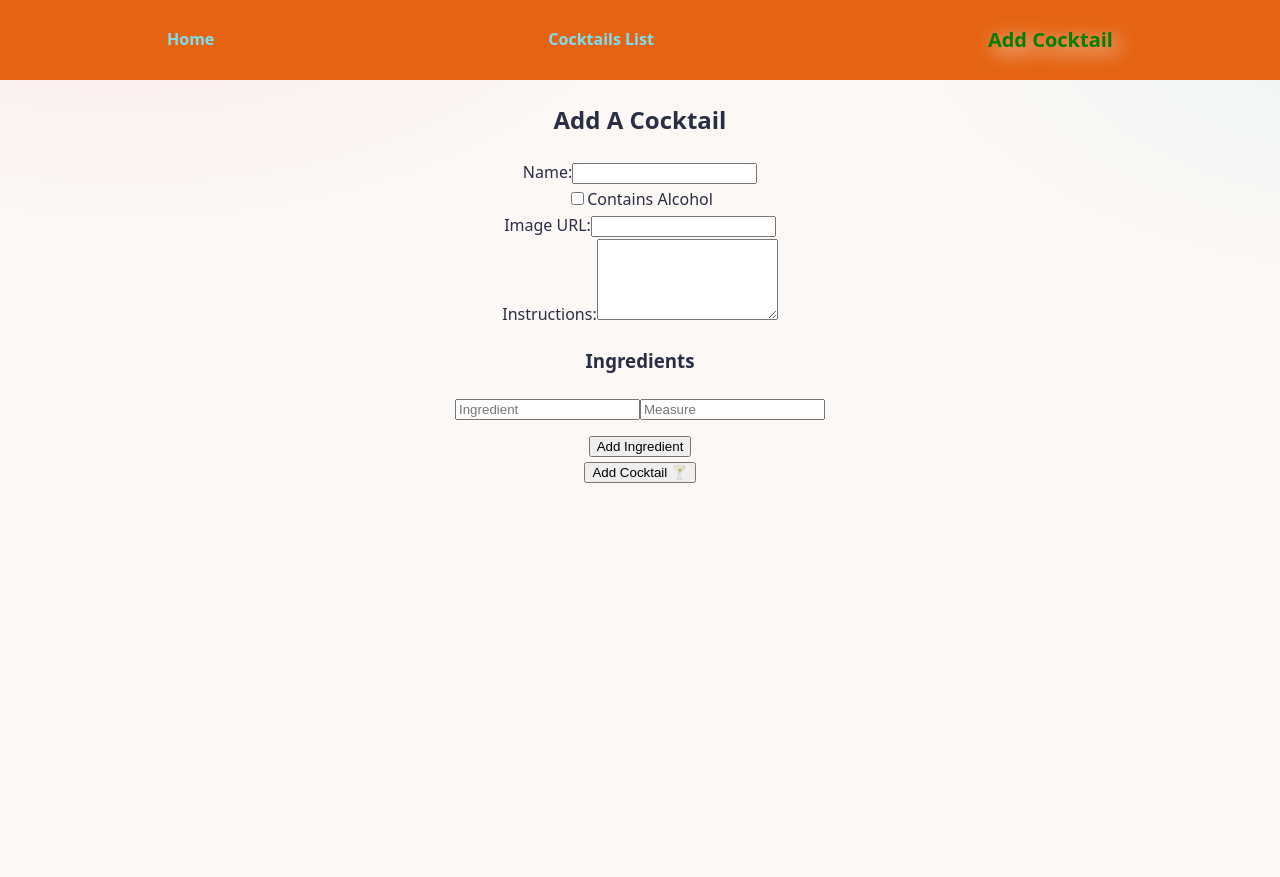
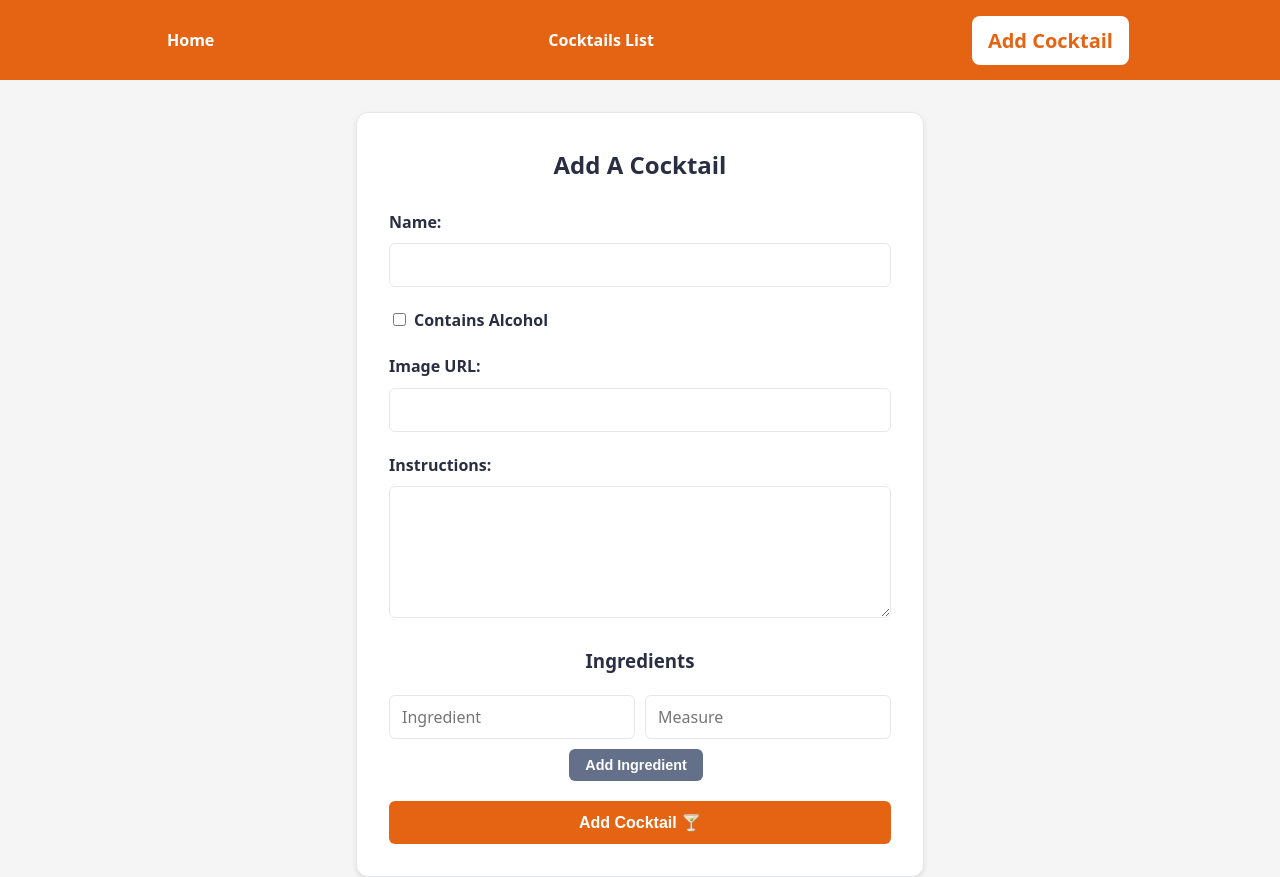
Before and after one commit to fabian-dietrich/m2-cocktail-project, a React (Vite) app: page /add-cocktail in a window 1280 px wide. Before the commit the page ends 800 px from the top, so only its background shows below. Built offline with nearby package versions, Linux system fonts and the light colour scheme; no server answers.

Commit message:
made things prettier

```diff
--- a/index.html
+++ b/index.html
@@ -4,7 +4,7 @@
     <meta charset="UTF-8" />
     <link rel="icon" type="image/svg+xml" href="/vite.svg" />
     <meta name="viewport" content="width=device-width, initial-scale=1.0" />
-    <title>m2-cocktails-project</title>
+    <title>The Potions Bar</title>
   </head>
   <body>
     <div id="root"></div>
--- a/src/App.css
+++ b/src/App.css
@@ -1,9 +1,26 @@
-body {
-  text-align: center;
-  padding: 0;
-  margin: 0;
+/* ===== GLOBAL RESET ===== */
+* {
+  box-sizing: border-box;
 }
 
+html,
+body,
+#root {
+  height: 100%;
+}
+
+body {
+  margin: 0;
+  padding: 0;
+  text-align: center;
+  font-family: ui-sans-serif, system-ui, -apple-system, "Segoe UI", Roboto,
+    Arial;
+  color: #2a2e43;
+  background: #f5f5f5;
+  line-height: 1.65;
+}
+
+/* ===== NAVIGATION ===== */
 nav {
   background-color: rgb(229, 100, 19);
   height: 10vh;
@@ -12,47 +29,66 @@ nav {
   align-items: center;
 }
 
-a {
+nav a {
+  text-decoration: none;
+  color: #fff;
+  font-weight: 600;
+  padding: 8px 16px; /* ADD padding for the button effect */
+  border-radius: 8px; /* ADD rounded corners */
+  transition: all 0.2s ease; /* Changed from just color */
+}
+
+nav a:hover {
+  color: #f5f5f5;
+}
+
+nav a.active {
+  background-color: #fff; /* White background */
+  color: rgb(229, 100, 19); /* Orange text */
+  font-size: 1.25rem;
+  font-weight: bold;
+}
+
+/* ===== COCKTAIL LIST PAGE ===== */
+
+.cocktail-list {
+  max-width: 1200px;
+  margin: 0 auto;
+  display: grid;
+  grid-template-columns: repeat(auto-fit, minmax(320px, 1fr));
+  flex-direction: column;
+  gap: 24px;
+  padding: 16px 16px 48px 16px;
+}
+
+.cocktail-list a {
   text-decoration: none;
 }
 
-.active {
-  text-shadow: 5px 5px 20px white;
-  color: green;
-  font-size: 1.25rem;
-}
-
-/* suggested styling from gpt*/
-
-/* container (optional, just for nice spacing) */
-.cocktail-list {
-  max-width: 720px;
-  margin: 0 auto;
+.cocktail-card {
   display: flex;
   flex-direction: column;
-  gap: 16px;
-  padding: 0 16px;
-}
-
-/* stack content inside each card */
-.cocktail-card {
-  display: flex;
-  flex-direction: column; /* 👈 image on top, name beneath */
   align-items: center;
   text-align: center;
   gap: 10px;
   padding: 16px;
-  margin: 0 auto;
+  margin: 0;
   width: 100%;
+  max-width: 540px;
   border: 1px solid #e5e7eb;
   border-radius: 12px;
   background: #fff;
-  box-shadow: 0 1px 2px rgba(0, 0, 0, 0.04);
+  box-shadow: 0 2px 4px rgba(0, 0, 0, 0.1);
+  transition: transform 0.2s ease, box-shadow 0.2s ease;
 }
 
-/* make the image “bolder” (bigger + shadow) */
+.cocktail-card:hover {
+  transform: translateY(-2px);
+  box-shadow: 0 4px 12px rgba(0, 0, 0, 0.15);
+}
+
 .cocktail-card img {
-  width: 140px; /* bigger */
+  width: 140px;
   height: 140px;
   object-fit: cover;
   border-radius: 12px;
@@ -60,136 +96,259 @@ a {
   box-shadow: 0 6px 16px rgba(0, 0, 0, 0.12);
 }
 
-/* name underneath */
 .cocktail-card p {
   margin: 0;
-  font-weight: 700; /* bold */
+  font-weight: 700;
   font-size: 1.1rem;
   color: #111;
 }
 
-/* ===== Bubbly UI Theme ===== */
-:root {
-  --pink: #ff6fb5;
-  --sky: #7bdff2;
-  --mint: #b2f7ef;
-  --mango: #f8d34f;
-  --navy: #1f2544;
-  --foam: #fffefd; /* card surface */
-  --porcelain: #fbf8f6; /* page bg */
-  --ink: #2a2e43; /* body text */
-  --muted: #64708a;
+/* ===== FORM PAGES (Add/Edit Cocktail) ===== */
 
-  --radius: 20px;
-  --shadow: 0 12px 30px rgba(31, 37, 68, 0.12);
+.form-container {
+  max-width: 600px;
+  margin: 32px auto;
+  padding: 0 16px;
 }
 
-/* Global */
-* {
-  box-sizing: border-box;
-}
-html,
-body,
-#root {
-  height: 100%;
-}
-body {
-  margin: 0;
-  font-family: ui-sans-serif, system-ui, -apple-system, "Segoe UI", Roboto,
-    Arial;
-  color: var(--ink);
-  background: radial-gradient(
-      900px 500px at 10% -10%,
-      rgba(255, 111, 181, 0.12),
-      transparent 60%
-    ),
-    radial-gradient(
-      900px 500px at 110% 0%,
-      rgba(123, 223, 242, 0.12),
-      transparent 55%
-    ),
-    var(--porcelain);
-  line-height: 1.65;
+.form-card {
+  background: #fff;
+  border: 1px solid #e5e7eb;
+  border-radius: 12px;
+  padding: 32px;
+  box-shadow: 0 2px 4px rgba(0, 0, 0, 0.1);
 }
 
-/* ===== Optional navbar (if you have one) ===== */
-.navbar {
-  position: sticky;
-  top: 0;
-  z-index: 50;
-  background: linear-gradient(90deg, #1f2544, #2a3160);
-  box-shadow: 0 6px 18px rgba(0, 0, 0, 0.12);
-}
-.navbar-inner {
-  max-width: 1100px;
-  margin: 0 auto;
-  padding: 12px 16px;
-  display: flex;
-  gap: 18px;
-  justify-content: center;
-}
-.navbar a {
-  color: #eaf6ff;
-  text-decoration: none;
-  font-weight: 700;
-  padding: 8px 12px;
-  border-radius: 999px;
-  transition: background 0.2s ease, color 0.2s ease, transform 0.06s ease;
-}
-.navbar a:hover {
-  background: rgba(123, 223, 242, 0.18);
-  color: #fff;
-}
-.navbar a[aria-current="page"] {
-  background: rgba(255, 111, 181, 0.22);
-  color: #fff;
+.form-card h2 {
+  margin-top: 0;
+  margin-bottom: 24px;
+  color: #2a2e43;
+  text-align: center;
 }
 
-/* ===== Page shell ===== */
+.form-card form > div {
+  margin-bottom: 20px;
+}
+
+.form-card label {
+  display: block;
+  margin-bottom: 8px;
+  font-weight: 600;
+  color: #2a2e43;
+  text-align: left;
+}
+
+.form-card input[type="text"],
+.form-card textarea {
+  width: 100%;
+  padding: 10px 12px;
+  border: 1px solid #e5e7eb;
+  border-radius: 6px;
+  font-family: inherit;
+  font-size: 1rem;
+  resize: vertical;
+}
+
+.form-card input[type="text"]:focus,
+.form-card textarea:focus {
+  outline: none;
+  border-color: rgb(229, 100, 19);
+}
+
+.form-card input[type="checkbox"] {
+  margin-right: 8px;
+}
+
+.form-card button {
+  width: 100%;
+  padding: 12px;
+  background-color: rgb(229, 100, 19);
+  color: #fff;
+  border: none;
+  border-radius: 6px;
+  font-size: 1rem;
+  font-weight: 600;
+  cursor: pointer;
+  transition: background-color 0.2s ease;
+}
+
+.form-card button:hover {
+  background-color: rgb(200, 85, 15);
+}
+
+.form-card button[type="button"] {
+  width: auto;
+  padding: 8px 16px;
+  margin-right: 8px;
+  background-color: #64708a;
+  font-size: 0.9rem;
+}
+
+.form-card button[type="button"]:hover {
+  background-color: #4a5568;
+}
+
+.ingredient-row {
+  display: flex;
+  gap: 10px;
+  align-items: center;
+  margin-bottom: 10px;
+}
+
+.ingredient-row input {
+  flex: 1;
+}
+
+/* ===== COCKTAIL DETAILS PAGE ===== */
+.details-container {
+  max-width: 600px;
+  margin: 32px auto;
+  padding: 0 16px;
+}
+
+.details-card {
+  background: #fff;
+  border: 1px solid #e5e7eb;
+  border-radius: 12px;
+  padding: 32px;
+  box-shadow: 0 2px 4px rgba(0, 0, 0, 0.1);
+}
+
+
+.details-header {
+  display: flex;
+  justify-content: space-between;
+  align-items: flex-start;
+  margin-bottom: 20px;
+}
+
+.details-header h1 {
+  margin: 0;
+  text-align: left;
+  flex: 1;
+}
+
+.badge {
+  padding: 6px 12px;
+  border-radius: 8px;
+  font-size: 0.85rem;
+  font-weight: 600;
+  text-transform: uppercase;
+  letter-spacing: 0.5px;
+  white-space: nowrap;
+  margin-left: 16px;
+  margin-top: 8px;
+}
+
+.badge-alcoholic {
+  background-color: #fef3c7;
+  color: #92400e;
+  border: 1px solid #fcd34d;
+}
+
+.badge-mocktail {
+  background-color: #d1fae5;
+  color: #065f46;
+  border: 1px solid #6ee7b7;
+}
+
+
+.details-card h1 {
+  margin-top: 0;
+  margin-bottom: 20px;
+  color: #2a2e43;
+  text-align: center;
+}
+
+.details-card img {
+  width: 100%;
+  max-width: 420px;
+  border-radius: 8px;
+  margin: 0 auto 20px;
+  display: block;
+}
+
+.details-card p {
+  text-align: left;
+  margin-bottom: 16px;
+  color: #2a2e43;
+}
+
+.details-card ul {
+  text-align: left;
+  margin-bottom: 16px;
+  color: #2a2e43;
+}
+
+.details-card button {
+  padding: 10px 20px;
+  background-color: rgb(229, 100, 19);
+  color: #fff;
+  border: none;
+  border-radius: 6px;
+  font-weight: 600;
+  cursor: pointer;
+  transition: background-color 0.2s ease;
+  margin-right: 10px;
+}
+
+.details-card button:hover {
+  background-color: rgb(200, 85, 15);
+}
+
+.back-link {
+  display: inline-block;
+  margin-bottom: 16px;
+  color: rgb(229, 100, 19);
+  text-decoration: none;
+  font-weight: 600;
+}
+
+.back-link:hover {
+  text-decoration: underline;
+}
+
+/* ===== HOME PAGE ===== */
 .about-container {
   max-width: 960px;
   margin: 48px auto 72px;
   padding: 0 18px;
 }
 
-/* Title */
 .about-container h1 {
   text-align: center;
   font-size: clamp(30px, 4.4vw, 52px);
   margin: 6px 0 10px;
-  color: var(--navy);
+  color: #2a2e43;
   font-weight: 900;
   letter-spacing: 0.3px;
 }
+
 .about-container h1::after {
   content: "";
   display: block;
   width: 180px;
-  height: 10px;
+  height: 4px;
   margin: 12px auto 0;
-  border-radius: 999px;
-  background: linear-gradient(90deg, var(--pink), var(--mango), var(--sky));
-  filter: saturate(110%);
-  opacity: 0.9;
+  border-radius: 4px;
+  background: rgb(229, 100, 19);
 }
 
-/* Intro */
 .about-intro p {
   max-width: 70ch;
   margin: 8px auto 36px;
   text-align: center;
-  color: var(--muted);
+  color: #64708a;
 }
 
-/* Section heading */
 .about-team h2 {
   text-align: center;
   font-size: clamp(22px, 3.5vw, 34px);
   margin: 10px 0 22px;
-  color: var(--navy);
+  color: #2a2e43;
 }
 
-/* ===== Cards ===== */
+/* Team member cards */
 .team-members {
   display: grid;
   grid-template-columns: repeat(2, minmax(0, 1fr));
@@ -197,124 +356,45 @@ body {
 }
 
 .member {
-  background: var(--foam);
-  border: 2px solid transparent; /* will get gradient border via bg */
-  border-radius: var(--radius);
+  background: #fff;
+  border: 2px solid #e5e7eb;
+  border-radius: 12px;
   padding: 26px 22px;
-  box-shadow: var(--shadow);
+  box-shadow: 0 2px 8px rgba(0, 0, 0, 0.1);
   text-align: center;
-  transition: transform 0.15s ease, box-shadow 0.15s ease, filter 0.15s ease;
-  background-image: linear-gradient(var(--foam), var(--foam)),
-    /* card */
-      linear-gradient(
-        120deg,
-        rgba(255, 111, 181, 0.75),
-        rgba(123, 223, 242, 0.75)
-      );
-  background-origin: border-box;
-  background-clip: padding-box, border-box;
+  transition: transform 0.2s ease, box-shadow 0.2s ease;
 }
+
 .member:hover {
   transform: translateY(-3px);
-  box-shadow: 0 16px 44px rgba(31, 37, 68, 0.18);
-  filter: saturate(103%);
+  box-shadow: 0 4px 16px rgba(0, 0, 0, 0.15);
 }
 
 .member h3 {
   margin: 0 0 8px;
   font-size: 20px;
-  color: var(--navy);
+  color: #2a2e43;
 }
+
 .member p {
   margin: 0 0 14px;
-  color: var(--muted);
+  color: #64708a;
 }
 
-/* Fun accent tabs on each card */
-.member-1 {
-  position: relative;
-}
-.member-1::before {
-  content: "";
-  position: absolute;
-  top: -10px;
-  left: 22px;
-  width: 86px;
-  height: 22px;
-  border-radius: 999px;
-  background: var(--pink);
-  box-shadow: 0 8px 18px rgba(255, 111, 181, 0.35);
-}
-.member-2 {
-  position: relative;
-}
-.member-2::before {
-  content: "";
-  position: absolute;
-  top: -10px;
-  left: 22px;
-  width: 86px;
-  height: 22px;
-  border-radius: 999px;
-  background: var(--sky);
-  box-shadow: 0 8px 18px rgba(123, 223, 242, 0.35);
-}
-
-/* Links */
-a {
-  color: var(--sky);
+/* HomePage links & footer */
+.about-container a {
+  color: rgb(229, 100, 19);
   font-weight: 800;
   text-decoration: none;
   border-bottom: 2px solid transparent;
-  transition: color 0.15s ease, border-color 0.15s ease, background 0.15s ease;
-}
-a:hover {
-  border-color: var(--sky);
-}
-a:focus-visible {
-  outline: 3px solid var(--mint);
-  outline-offset: 2px;
-  border-radius: 6px;
+  transition: color 0.15s ease, border-color 0.15s ease;
 }
 
-/* Optional pill buttons (CTAs) */
-.btn {
-  display: inline-block;
-  padding: 10px 16px;
-  border-radius: 999px;
-  font-weight: 800;
-  cursor: pointer;
-  border: 0;
-  background: var(--pink);
-  color: #fff;
-  box-shadow: 0 8px 20px rgba(255, 111, 181, 0.25);
-  transition: transform 0.06s ease, box-shadow 0.15s ease, filter 0.15s ease;
-}
-.btn:hover {
-  filter: brightness(0.97);
-  box-shadow: 0 10px 26px rgba(255, 111, 181, 0.33);
-}
-.btn-alt {
-  background: var(--sky);
-  color: #0b2233;
-  box-shadow: 0 8px 20px rgba(123, 223, 242, 0.28);
+.about-container a:hover {
+  border-color: rgb(229, 100, 19);
 }
 
-/* Footer */
-footer {
-  text-align: center;
-  margin: 36px 0 10px;
-  color: var(--muted);
-}
-footer a {
-  color: var(--pink);
-  border-color: transparent;
-}
-footer a:hover {
-  border-color: var(--pink);
-}
-
-/* Responsive */
+/* ===== RESPONSIVE ===== */
 @media (max-width: 760px) {
   .team-members {
     grid-template-columns: 1fr;
--- a/src/pages/AddCocktailPage.jsx
+++ b/src/pages/AddCocktailPage.jsx
@@ -1,7 +1,7 @@
 import React, { useState } from "react";
 import { useNavigate } from "react-router-dom";
 import { v4 as uuidv4 } from "uuid";
-import { API_URL } from "../config/config";
+import {  API_URL } from "../config/config"
 
 export const AddCocktailPage = () => {
   const navigate = useNavigate();
@@ -69,7 +69,8 @@ export const AddCocktailPage = () => {
   };
 
   return (
-    <div className="add-cocktail-page">
+  <div className="form-container">
+        <div className="form-card">
       <h2>Add A Cocktail</h2>
 
       <form onSubmit={handleSubmit}>
@@ -125,7 +126,7 @@ export const AddCocktailPage = () => {
 <div>
   <h3>Ingredients</h3>
   {formData.ingredients.map((item, index) => (
-            <div key={index} style={{ marginBottom: "10px" }}>
+    <div key={index} className="ingredient-row">
       <input
         type="text"
         placeholder="Ingredient"
@@ -159,5 +160,6 @@ export const AddCocktailPage = () => {
         <button type="submit">Add Cocktail 🍸 </button>
       </form>
       </div>
+    </div>
   );
 };
--- a/src/pages/EditCocktailPage.jsx
+++ b/src/pages/EditCocktailPage.jsx
@@ -85,7 +85,8 @@ export const EditCocktailPage = () => {
   }
 
   return (
-    <div className="edit-cocktail-page">
+  <div className="form-container">
+    <div className="form-card">
       <h2>Edit Cocktail</h2>
 
       <form onSubmit={handleSubmit}>
@@ -141,7 +142,7 @@ export const EditCocktailPage = () => {
 <div>
   <h3>Ingredients</h3>
   {formData.ingredients.map((item, index) => (
-            <div key={index} style={{ marginBottom: "10px" }}>
+    <div key={index} className="ingredient-row">
       <input
         type="text"
         placeholder="Ingredient"
@@ -175,5 +176,6 @@ export const EditCocktailPage = () => {
         <button type="submit">Update Cocktail 🍸</button>
       </form>
       </div>
+    </div>
   );
 };
```
Also changed, not shown: src/pages/CocktailDetailsPage.jsx (+13 -8 lines), src/pages/HomePage.jsx (+5 -5 lines). Lines whose indentation alone changed are shown as unchanged.
